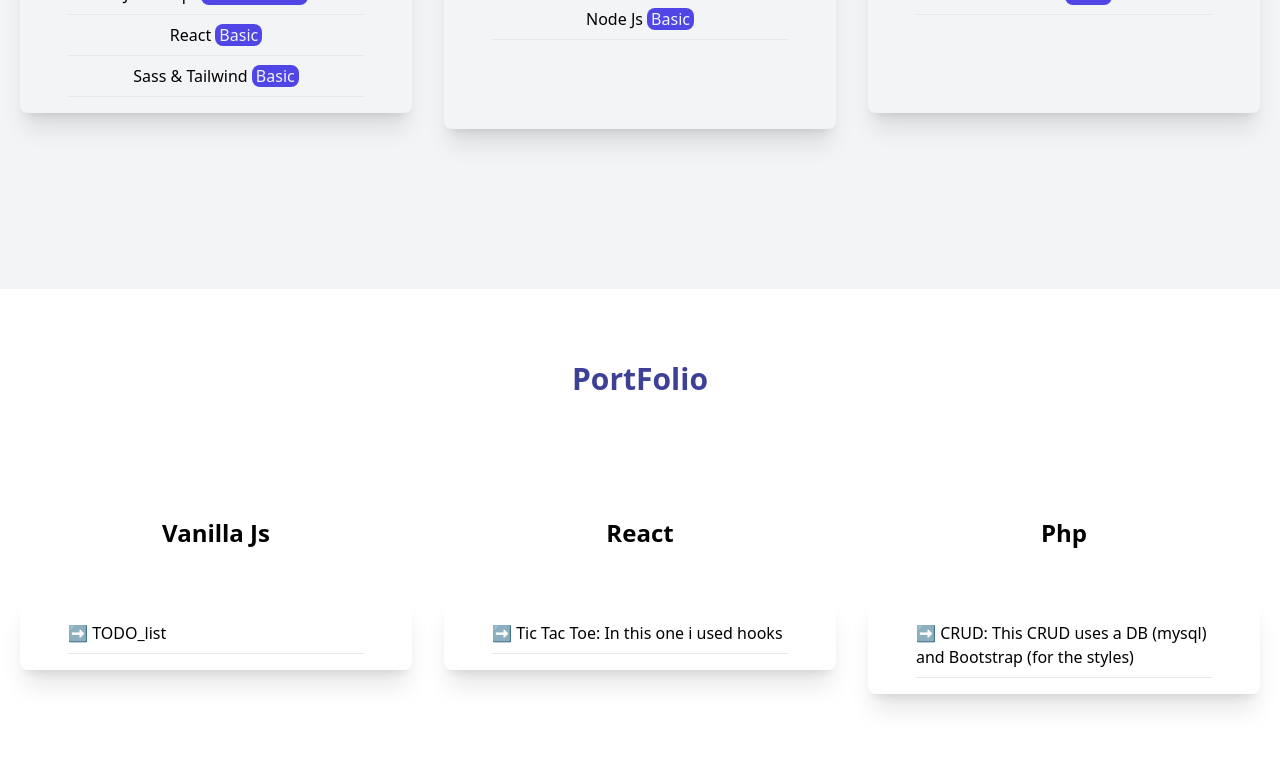
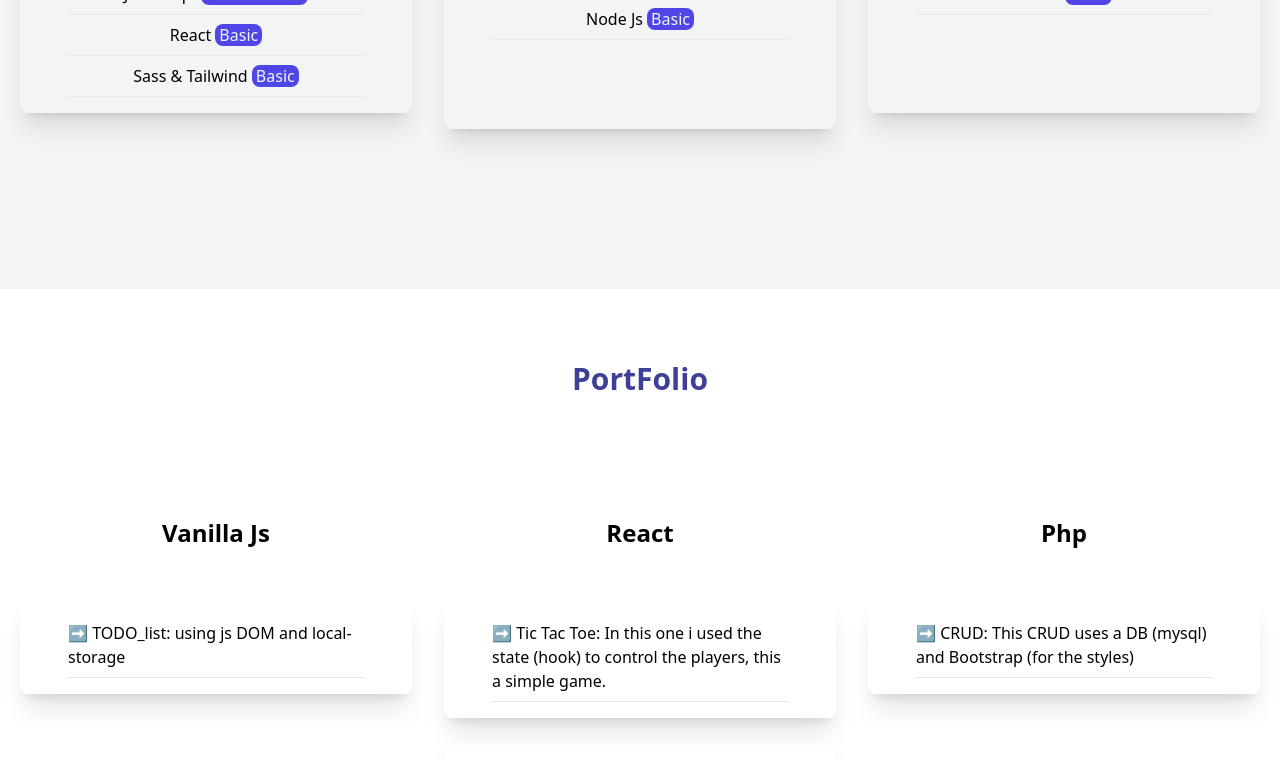
Before and after one commit to joshArfDev/portfolio-react, a React (Create React App) app: page / in a window 1280 px wide. Shown: the part 2000-2760 px from the top of the page. Built offline with nearby package versions, Linux system fonts and the light colour scheme.

Commit message:
adding projects

```diff
--- a/src/components/Portfolio.jsx
+++ b/src/components/Portfolio.jsx
@@ -12,15 +12,33 @@ const Portfolio = () => {
       {/* py-16 px-4 */}
         <div>
           <h2 className="font-bold text-2xl text-center py-8"> Vanilla Js </h2>
-          <a href="/" className="w-full shadow-xl flex flex-col p-4 my-4 rounded-lg hover:scale-105 duration-300">
-            <p className="py-2 border-b mx-8 "> ➡️ TODO_list </p>
+          <a
+            target='_blank'
+            href="https://to-do-app-jsss.netlify.app"
+            className="w-full shadow-xl flex flex-col p-4 my-4 rounded-lg hover:scale-105 duration-300"
+            rel="noreferrer"
+          >
+            <p className="py-2 border-b mx-8 "> ➡️ TODO_list: using js DOM and local-storage </p>
           </a>
         </div>
 
         <div>
           <h2 className="font-bold text-2xl text-center py-8"> React</h2>
-          <a href="/" className="w-full shadow-xl flex flex-col p-4 my-4 rounded-lg hover:scale-105 duration-300">
-            <p className="py-2 border-b mx-8 "> ➡️ Tic Tac Toe: In this one i used hooks </p>
+          <a
+            target="_blank"
+            href="https://tict-tact-toe.netlify.app"
+            className="w-full shadow-xl flex flex-col p-4 my-4 rounded-lg hover:scale-105 duration-300"
+            rel="noreferrer"
+          >
+            <p className="py-2 border-b mx-8 "> ➡️ Tic Tac Toe: In this one i used the state (hook) to control the players, this a simple game. </p>
+          </a>
+          <a
+            target="_blank"
+            href="https://gif-appreact.netlify.app"
+            className="w-full shadow-xl flex flex-col p-4 my-4 rounded-lg hover:scale-105 duration-300"
+            rel="noreferrer"
+          >
+            <p className="py-2 border-b mx-8 "> ➡️ Gif app: In this one i used the state (hook) I used the GIPHY Devlopers Api. Here you can search your favorites gifs. </p>
           </a>
         </div>
 
@@ -34,14 +52,27 @@ const Portfolio = () => {
         <div>
           <h2 className="font-bold text-2xl text-center py-8 "> NodeJs</h2>
           <a href="/" className="w-full shadow-xl flex flex-col p-4 my-4 rounded-lg hover:scale-105 duration-300">
-            <p className="py-2 border-b mx-8 "> ➡️ TODO_list </p>
+            <p className="py-2 border-b mx-8 "> ➡️ Favorite links: this one uses Js, nodejs, and mysql. Here you can log in to the web app and save your favorite links (every user has their own session) </p>
           </a>
         </div>
 
         <div>
           <h2 className="font-bold text-2xl text-center py-8 "> HTML, CSS & JS</h2>
-          <a href="/" className="w-full shadow-xl flex flex-col p-4 my-4 rounded-lg hover:scale-105 duration-300">
-            <p className="py-2 border-b mx-8 "> ➡️ Website whit grid </p>
+          <a
+            target="_blank"
+            href="https://web-mas-carrito.netlify.app"
+            className="w-full shadow-xl flex flex-col p-4 my-4 rounded-lg hover:scale-105 duration-300"
+            rel="noreferrer"
+          >
+            <p className="py-2 border-b mx-8 "> ➡️Beef Website whit good practices (css) and a shopping cart  </p>
+          </a>
+          <a
+            target="_blank"
+            href="https://coffeewebs.netlify.app"
+            className="w-full shadow-xl flex flex-col p-4 my-4 rounded-lg hover:scale-105 duration-300"
+            rel="noreferrer"
+          >
+            <p className="py-2 border-b mx-8 "> ➡️Coffee Website using some effects </p>
           </a>
         </div>
 
```
